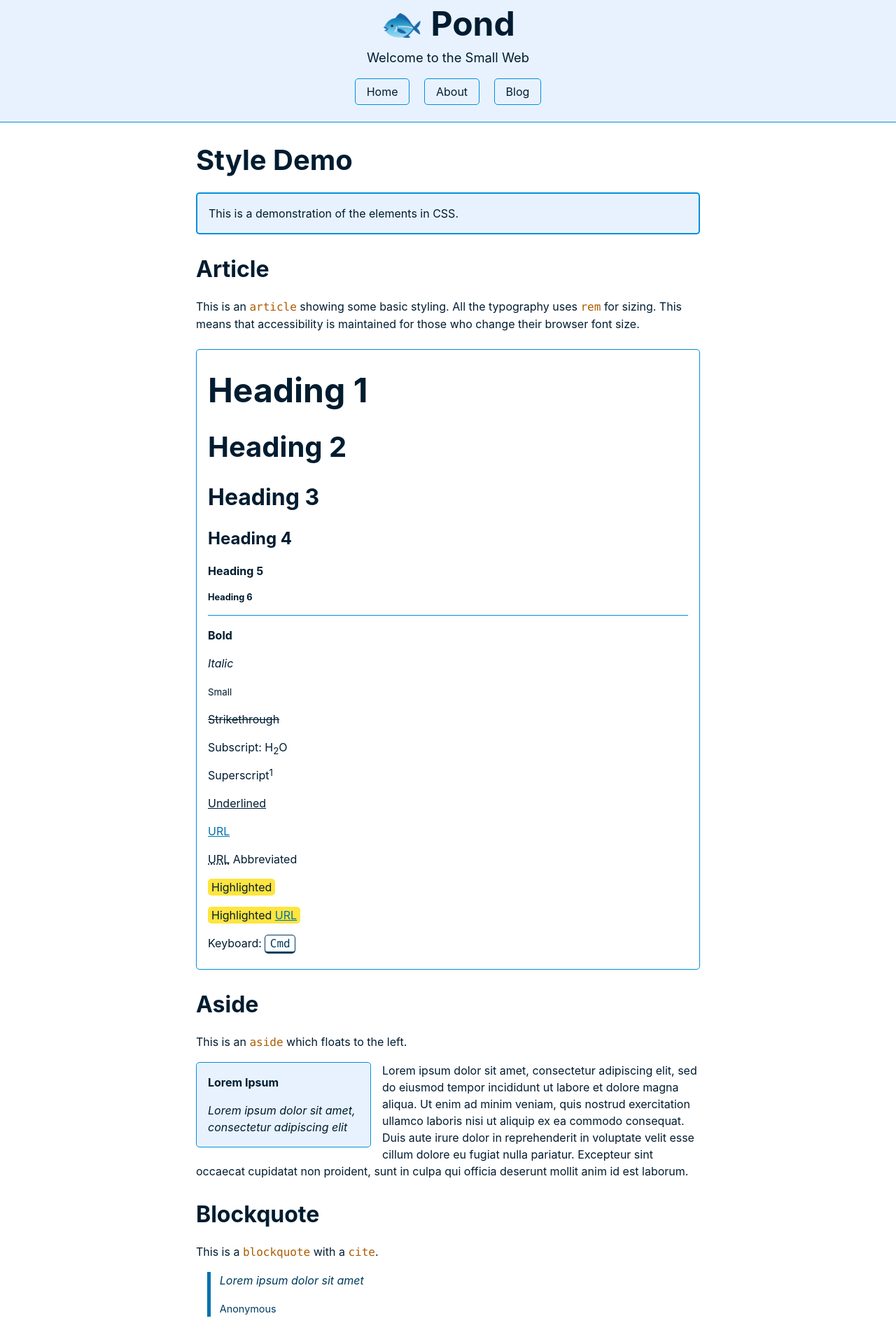
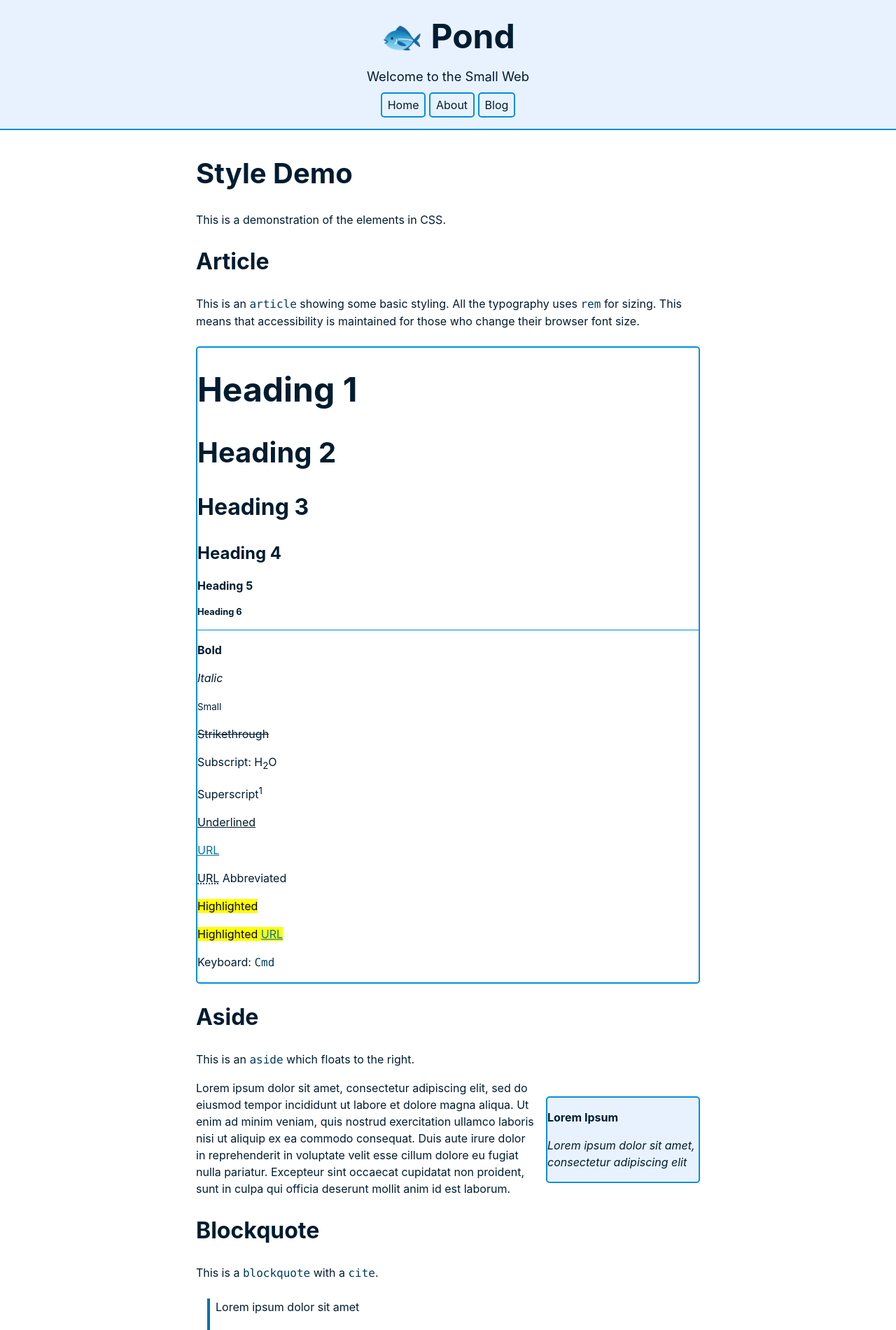
Before and after one commit to megdna/pond, a Jekyll site: the page built from style.md, in a window 1280 px wide. Shown: the top 1901 px of the page at 70% size. Built offline with Jekyll 4.4.1, drawn with Linux system fonts in a browser that asks for light colours; some of the changed text lies outside the part shown.

Commit message:
Update theme

````diff
--- a/style.css
+++ b/style.css
@@ -1,22 +1,16 @@
 /* Global variables */
 :root,
 ::backdrop {
-  --sans-font: -apple-system, BlinkMacSystemFont, "Avenir Next", Avenir,
-    "Nimbus Sans L", Roboto, "Noto Sans", "Segoe UI", Arial, Helvetica,
-    "Helvetica Neue", sans-serif;
-  --mono-font: Consolas, Menlo, Monaco, "Andale Mono", "Ubuntu Mono", monospace;
-  --standard-border-radius: 5px;
+  --mono-font: "Andale Mono", Consolas, Menlo, Monaco, monospace, "Ubuntu Mono";
+  --sans-font: -apple-system, Arial, Avenir, "Avenir Next", BlinkMacSystemFont, Helvetica, "Helvetica Neue", "Nimbus Sans L", "Noto Sans", Roboto, sans-serif, "Segoe UI";
 
   /* Default (light) theme */
-  --bg: #fff;
-  --accent-bg: #E8F2FF;
+  --bg: #FFFFFF;
+  --bg-box: #E8F2FF;
   --border: #008FDB;
-  --accent: #0071AF;
+  --link: #0071AF;
+  --meta: #003B5E;
   --text: #001C30;
-  --text-light: #003B5E;
-  --preformatted: #003B5E;
-  --code: #AC5C00;
-  --marked: #ffe53e;
 }
 
 /* Dark theme */
@@ -25,14 +19,11 @@
   ::backdrop {
     color-scheme: dark;
     --bg: #001C30;
-    --accent-bg: #003B5E;
+    --bg-box: #003B5E;
     --border: #0071AF;
-    --accent: #008FDB;
+    --link: #008FDB;
+    --meta: #C6E0FF;
     --text: #E8F2FF;
-    --text-light: #C6E0FF;
-    --preformatted: #C6E0FF;
-    --code: #D57300;
-    --marked: #fff9e5;
   }
   /* Add some transparency to reduce glare in dark mode */
   img,
@@ -47,8 +38,8 @@
 }
 
 body {
+  background-color: var(--bg);
   color: var(--text);
-  background-color: var(--bg);
   font-size: 1rem;
   line-height: 1.5;
   margin: 0;
@@ -60,83 +51,90 @@
 }
 
 body > header {
-  background-color: var(--accent-bg);
-  border-bottom: 1px solid var(--border);
-  padding: 0 0.5rem 0.5rem 0.5rem;
+  background-color: var(--bg-box);
+  border-bottom: 2px solid var(--border);
+  padding: 0.5rem;
   text-align: center;
   grid-column: 1 / -1;
 }
 
 body > header h1 {
+  margin: 0.5rem auto;
   max-width: 1200px;
-  margin: 0.5rem auto;
 }
 
 body > header p {
   font-size: 1.15rem;
+  margin: 0.5rem auto;
   max-width: 40rem;
-  margin: 0.5rem auto;
 }
 
 header > nav {
   font-size: 1rem;
   line-height: 2;
-  padding: 0.5rem 0 0 0;
-}
-
-/* Use flexbox to allow items to wrap as needed */
-header > nav ul,
-header > nav ol {
-  align-content: space-around;
-  align-items: center;
-  display: flex;
-  flex-direction: row;
-  flex-wrap: wrap;
-  justify-content: center;
-  list-style-type: none;
-  margin: 0;
-  padding: 0;
-}
-
-header > nav ul li,
-header > nav ol li {
-  display: inline-block;
+  margin: 0.5rem auto;
 }
 
 header > nav a,
 header > nav a:visited {
-  border: 1px solid var(--border);
-  border-radius: var(--standard-border-radius);
+  border: 2px solid var(--border);
+  border-radius: 5px;
   color: var(--text);
   display: inline-block;
+  padding: 0 0.5rem;
   text-decoration: none;
-  margin: 0 0.5rem 1rem 0.5rem;
-  padding: 0.1rem 1rem;
 }
 
 header > nav a:hover,
 header > nav a.current,
 header > nav a[aria-current="page"] {
-  border-color: var(--accent);
-  color: var(--accent);
+  border-color: var(--link);
+  color: var(--link);
   cursor: pointer;
 }
 
+main {
+  padding: 0.5rem 0;
+}
+
 body > footer {
-  border-top: 1px solid var(--border);
-  color: var(--text-light);
+  border-top: 2px solid var(--border);
+  color: var(--meta);
   font-size: 0.9rem;
+  padding: 0.5rem 0;
   text-align: center;
-  margin-top: 1.5rem;
-  padding: 1rem 1rem 1.5rem 1rem;
 }
 
 body > footer p {
   margin: 0.5rem auto;
 }
 
+footer > nav {
+  margin: 0.5rem auto;
+}
+
 footer > nav a {
-  padding: 0 0.25rem 0 0.25rem;
+  padding: 0 0.25rem;
+}
+
+a, a:visited {
+  color: var(--link);
+}
+
+a:hover {
+  text-decoration: none;
+}
+
+p, h1, h2, h3, h4, h5, h6 {
+  overflow-wrap: break-word;
+}
+
+h1, h2, h3 {
+  margin: 1.5rem 0;
+}
+
+p, h4, h5, h6 {
+  margin: 1rem 0;
 }
 
 h1 {
@@ -161,19 +159,6 @@
 
 h6 {
   font-size: 0.8rem;
-}
-
-p, h1, h2, h3, h4, h5, h6 {
-  overflow-wrap: break-word;
-}
-
-h1, h2, h3 {
-  line-height: 1.1;
-  margin: 2rem 0 1.5rem 0;
-}
-
-p, h4, h5, h6 {
-  margin: 1rem 0;
 }
 
 /* Reduce header size on mobile */
@@ -203,133 +188,59 @@
   }
 }
 
-a, a:visited {
-  color: var(--accent);
+/* Special elements */
+article, aside, details, notice, pre {
+  border: 2px solid var(--border);
+  border-radius: 5px;
+  margin: 1.5rem 0;
 }
 
-a:hover {
-  text-decoration: none;
-}
-
-abbr[title] {
-  cursor: help;
-  text-decoration-line: underline;
-  text-decoration-style: dotted;
-}
-
-dt {
-    color: var(--text-light);
-}
-
-hr {
-  background: var(--border);
-  border: none;
-  height: 1px;
-  margin: 1rem auto;
-}
-
-mark {
-  background-color: var(--marked);
-  border-radius: var(--standard-border-radius);
-  color: #001C30;
-  padding: 2px 5px;
-}
-
-mark a {
-  color: #0071AF;
-}
-
-sub, sup {
-  position: relative;
-  vertical-align: baseline;
-}
-
-sub {
-  top: 0.3em;
-}
-
-sup {
-  top: -0.4em;
-}
-
-/* Special elements */
-article {
-  border: 1px solid var(--border);
-  border-radius: var(--standard-border-radius);
-  margin: 1.5rem 0;
-  padding: 0 1rem 0.5rem 1rem;
-}
-
-aside, details, pre {
-  background-color: var(--accent-bg);
-  border: 1px solid var(--border);
-  border-radius: var(--standard-border-radius);
-  margin-bottom: 1rem;
+aside, details, notice, pre {
+  background-color: var(--bg-box);
 }
 
 aside {
-  float: left;
-  font-size: 1rem;
-  margin-inline-end: 1rem;
-  padding: 0 1rem;
+  float: right;
+  margin-inline-start: 1rem;
   width: 30%;
 }
-*[dir="ltr"] aside {
-  float: right;
+*[dir="rtl"] aside {
+  float: left;
 }
 
 blockquote {
-  color: var(--text-light);
-  font-style: italic;
-  border-inline-start: 0.35rem solid var(--accent);
+  border-inline-start: 0.25rem solid var(--link);
   margin-inline-start: 1rem;
   margin-inline-end: 0;
-  margin-block: 1rem;
-  padding: 0 0.8rem;
+  margin-block: 1.5rem;
+  padding: 0 0.5rem;
 }
 
 cite {
-  color: var(--text-light);
+  color: var(--meta);
   font-size: 0.9rem;
-  font-style: normal;
+  font-style: italic;
 }
 
-code, kbd, pre, pre span, samp {
-  color: var(--code);
+code, kbd, pre {
+  color: var(--meta);
   font-family: var(--mono-font);
 }
 
-kbd {
-  border: 1px solid var(--preformatted);
-  border-bottom: 3px solid var(--preformatted);
-  border-radius: var(--standard-border-radius);
-  color: var(--preformatted);
-  padding: 0.1rem 0.4rem;
-}
-
 pre {
-  color: var(--preformatted);
   max-width: 100%;
   overflow: auto;
-  padding: 1rem 1rem;
-}
-
-pre code {
-  color: var(--preformatted);
-  background: none;
-  margin: 0;
-  padding: 0;
 }
 
 details {
-  padding: 0.7rem 1rem;
+  padding: 0.5rem 1rem;
 }
 
 summary {
   cursor: pointer;
   font-weight: bold;
-  margin: -0.7rem -1rem;
-  padding: 0.7rem 1rem;
+  margin: -0.5rem -1rem;
+  padding: 0.5rem 1rem;
   word-break: break-all;
 }
 
@@ -345,8 +256,15 @@
   margin-bottom: 0;
 }
 
+hr {
+  background: var(--border);
+  border: none;
+  height: 1px;
+  margin: 1rem auto;
+}
+
 img, video {
-  border-radius: var(--standard-border-radius);
+  border-radius: 5px;
   height: auto;
   max-width: 100%;
 }
@@ -358,29 +276,10 @@
 }
 
 figcaption {
-  color: var(--text-light);
+  color: var(--meta);
   font-size: 0.9rem;
-  margin-bottom: 0.5rem;
+  margin-top: 0.5rem;
   text-align: center;
-}
-
-section {
-  border-top: 1px solid var(--border);
-  border-bottom: 1px solid var(--border);
-  margin: 1.5rem 0;
-  padding: 1.5rem 1rem;
-}
-
-/* Don't double separators when chaining sections */
-section + section,
-section:first-child {
-  border-top: 0;
-  padding-top: 0;
-}
-
-section:last-child {
-  border-bottom: 0;
-  padding-bottom: 0;
 }
 
 table {
@@ -395,29 +294,15 @@
 }
 
 th {
-  background-color: var(--accent-bg);
+  background-color: var(--bg-box);
   font-weight: bold;
 }
 
 tr:nth-child(even) {
-  background-color: var(--accent-bg);
+  background-color: var(--bg-box);
 }
 
 table caption {
   font-weight: bold;
   margin-bottom: 0.5rem;
 }
-
-/* Classes */
-.meta {
-  color: var(--text-light);
-  font-size: 0.9rem;
-}
-
-.notice {
-  background: var(--accent-bg);
-  border: 2px solid var(--border);
-  border-radius: 5px;
-  margin: 1.5rem 0;
-  padding: 1rem;
-}
--- a/style.md
+++ b/style.md
@@ -31,17 +31,15 @@
 <p>Keyboard: <kbd>Cmd</kbd></p>
 </article>
 
-
 ### Aside
 
-This is an `aside` which floats to the left.
+This is an `aside` which floats to the right.
 
 <aside>
 <p><b>Lorem Ipsum</b></p>
 <p><i>Lorem ipsum dolor sit amet, consectetur adipiscing elit</i></p>
 </aside>
 Lorem ipsum dolor sit amet, consectetur adipiscing elit, sed do eiusmod tempor incididunt ut labore et dolore magna aliqua. Ut enim ad minim veniam, quis nostrud exercitation ullamco laboris nisi ut aliquip ex ea commodo consequat. Duis aute irure dolor in reprehenderit in voluptate velit esse cillum dolore eu fugiat nulla pariatur. Excepteur sint occaecat cupidatat non proident, sunt in culpa qui officia deserunt mollit anim id est laborum.
-
 
 ### Blockquote
 
@@ -51,23 +49,21 @@
 >
 > <cite>Anonymous</cite>
 
-
 ### Code Block
 
 This can display a block of `code` using `pre`.
 
 ```
 body {
+  background: var(--bg);
   color: var(--text);
-  background: var(--bg);
-  font-size: 1.15rem;
+  font-size: 1rem;
   line-height: 1.5;
   margin: 0;
 }
 ```
 
 <pre>Here is some pre-formatted text that does not wrap.</pre>
-
 
 ### Details/Summary
 
@@ -77,7 +73,6 @@
   <summary>Summary</summary>
   Some text
 </details>
-
 
 ### Lists
 
@@ -95,7 +90,6 @@
         1. Item
         2. Item
 
-
 ### Media
 
 This is an image inside a `figure` with `figcaption`.
@@ -104,16 +98,6 @@
   <img src="https://placekitten.com/800/800" alt="Photo of kitten(s)">
   <figcaption>Here is a caption for the photo.</figcaption>
 </figure>
-
-
-### Section
-
-This is a `section` with some text.
-
-<section>
-Lorem ipsum dolor sit amet, consectetur adipiscing elit, sed do eiusmod tempor incididunt ut labore et dolore magna aliqua. Ut enim ad minim veniam, quis nostrud exercitation ullamco laboris nisi ut aliquip ex ea commodo consequat. Duis aute irure dolor in reprehenderit in voluptate velit esse cillum dolore eu fugiat nulla pariatur. Excepteur sint occaecat cupidatat non proident, sunt in culpa qui officia deserunt mollit anim id est laborum.
-</section>
-
 
 ### Table
 
````
